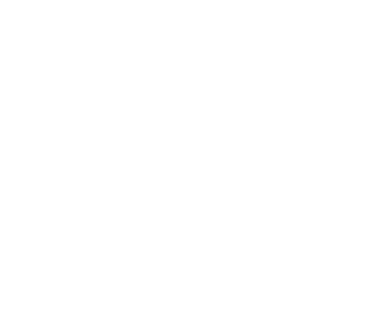
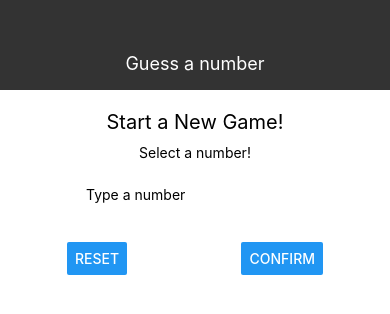
Before and after one commit to KihoonCode/Guess-A-Number, a React Native app: screen / in a window 390 px wide. Shown: the top 314 px of the page. Built offline with nearby package versions, Linux system fonts and the light colour scheme.

Commit message:
Added top header, intro messages, user input box, and two butttons. Will follow up from here next day! one commit a day!

```diff
--- a/App.js
+++ b/App.js
@@ -1,16 +1,23 @@
 import React, { useState } from 'react';
 import {
    StyleSheet,
-   View
+   View,
+   Text
 } from 'react-native';
+import Header from './components/Header';
+import StartGameScreen from './screens/StartGameScreen';
 
 export default function App() {
    return (
-      <View>
-
+      <View style={styles.screen}>
+         <Header title="Guess a number"/>
+         <StartGameScreen />
       </View>
    );
 }
 
 const styles = StyleSheet.create({
+   screen: {
+      flex: 1
+   }
 });
--- a/app.json
+++ b/app.json
@@ -1,7 +1,7 @@
 {
   "expo": {
-    "name": "rn_first_app",
-    "slug": "rn_first_app",
+    "name": "Guess-A-Number",
+    "slug": "Guess-A-Number",
     "version": "1.0.0",
     "orientation": "portrait",
     "icon": "./assets/icon.png",
--- /dev/null
+++ b/components/Header.js
@@ -0,0 +1,32 @@
+import React from 'react';
+import {
+   StyleSheet,
+   View,
+   Text
+} from 'react-native';
+
+const Header = props => {
+    return (
+       <View style={styles.header}>
+          <Text style={styles.headerTitle}>{props.title}</Text>
+       </View>
+    );
+};
+
+const styles = StyleSheet.create({
+   header: {
+      width: '100%',
+      height: 90,
+      backgroundColor: '#333333',
+      paddingTop: 36,
+      justifyContent: 'center',
+      alignItems: 'center'
+   },
+
+   headerTitle: {
+      color: 'white',
+      fontSize: 18
+   }
+});
+
+export default Header;
--- /dev/null
+++ b/screens/StartGameScreen.js
@@ -0,0 +1,58 @@
+import React from 'react';
+import {
+   StyleSheet,
+   View,
+   Text,
+   Button,
+   TextInput
+} from 'react-native';
+
+const StartGameScreen = props => {
+   return (
+      <View style={styles.screen}>
+         <Text style={styles.title}>Start a New Game!</Text>
+         <View style={styles.inputContainer}>
+            <Text>Select a number!</Text>
+            <TextInput style={styles.userInput} placeholder="Type a number" />
+            <View style={styles.buttonContainer}>
+               <Button title="RESET" onPress={() => { }} />
+               <Button title="CONFIRM" onPress={() => { }} />
+            </View>
+         </View>
+      </View>
+   );
+};
+
+const styles = StyleSheet.create({
+   screen: {
+      flex: 1,
+      padding: 10,
+      alignItems: 'center'
+   },
+
+   title: {
+      fontSize: 20,
+      marginVertical: 10
+   },
+
+   inputContainer: {
+      width: 300,
+      maxWidth: '80%',
+      alignItems: 'center'
+   },
+
+   userInput: {
+      padding: 10,
+      marginVertical: '5%'
+   },
+
+   buttonContainer: {
+      flexDirection: 'row',
+      justifyContent: 'space-between',
+      width: '100%',
+      paddingHorizontal: 20,
+      marginTop: '5%'
+   }
+});
+
+export default StartGameScreen;
```
